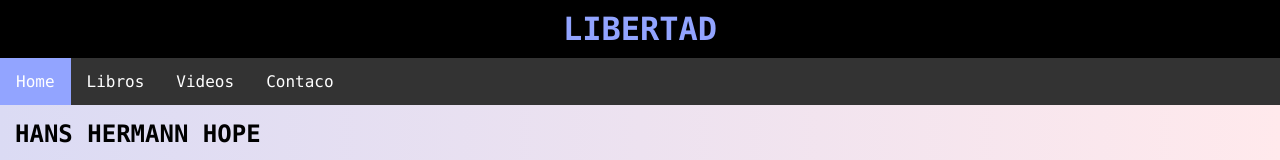
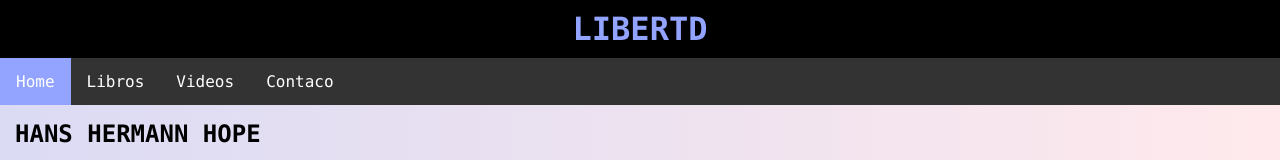
Before and after one commit to Juanpablorp99/html, a plain HTML site: page index.html in a window 1280 px wide. Shown: the top 160 px of the page. Drawn offline with Linux system fonts and the light colour scheme.

Commit message:
tercer commit

```diff
--- a/index.html
+++ b/index.html
@@ -106,7 +106,7 @@
 
 <body>
     <header>
-        <h1>LIBERTAD</h1>
+        <h1>LIBERTD</h1>
         <nav>
             <ul>
                 <li><a href="index.html" class="active">Home</a></li>
```
